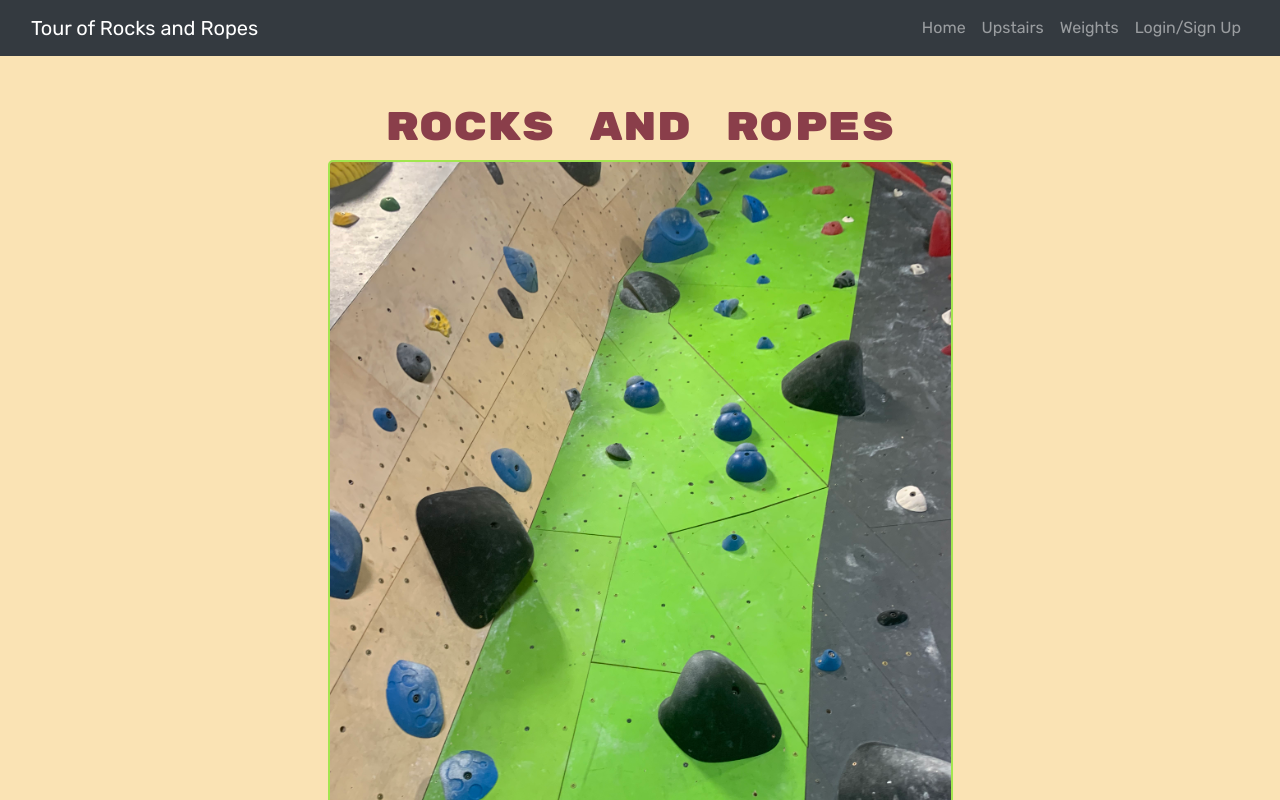
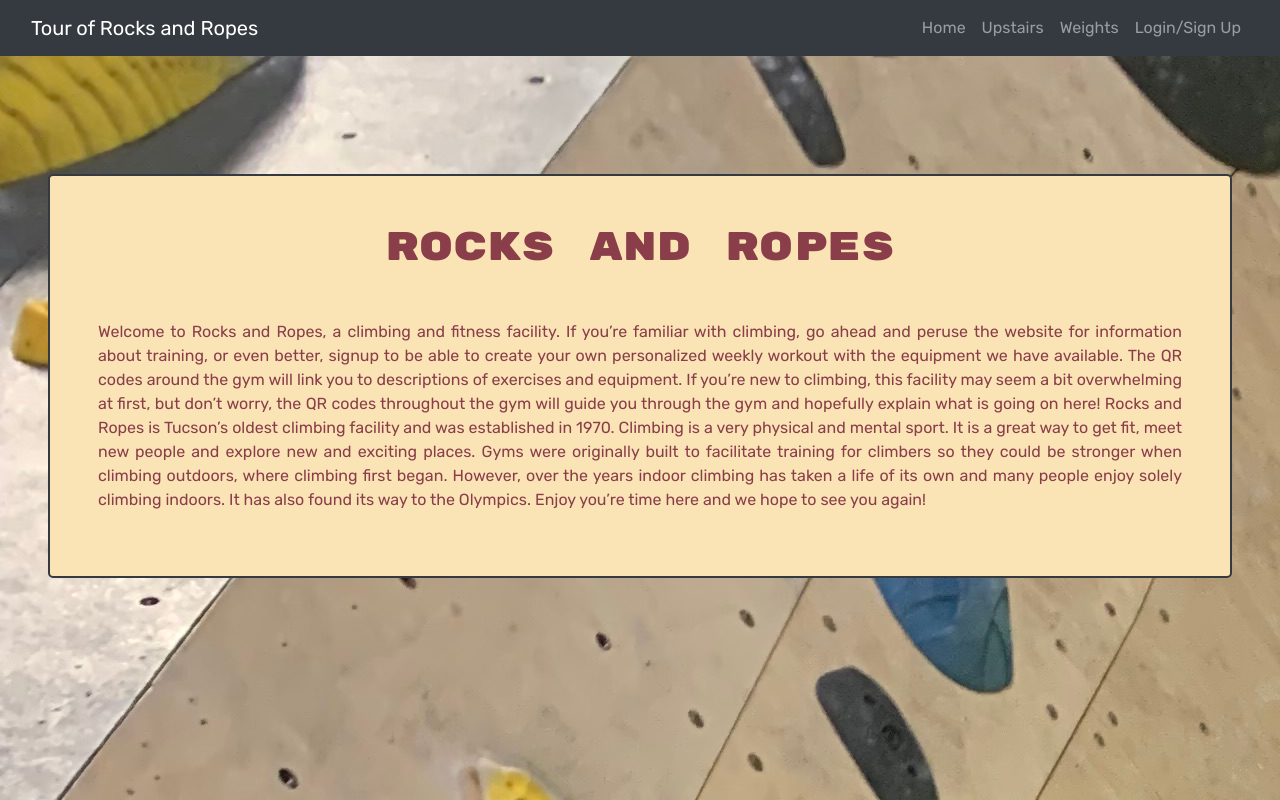
Before and after one commit to dmknapp2385/rocks-and-ropes, a React (Create React App) app in the folder client/: page / in a window 1280 px wide. Shown: the top 800 px of the page. Built offline with nearby package versions, Linux system fonts and the light colour scheme.

Commit message:
styled home page/added background image

```diff
--- a/client/src/Pages/Home.js
+++ b/client/src/Pages/Home.js
@@ -1,20 +1,24 @@
 import React from "react";
 import homeRock from '../assets/Images/IMG-1343.jpg';
-import { Container } from 'react-bootstrap';
+import { Container, Col, Row } from 'react-bootstrap';
 
 
-function Homepage () {
-    return(
-        <Container className="text-center mt-5" fluid>
-            <h1>Rocks and Ropes</h1>
-            <img src={homeRock} style={{width: '50%'}} alt='Main gym'/>
-            <p className="text-justify mt-5">
+function Homepage() {
+  return (
+    <Container className='text-center bg-image' style={{ height: '100vh' }} fluid>
+      <Row className='d-flex align-items-center' style={{ height: '80%'}}>
+
+        <Col className='p-5 m-5 align-items-start background-tan mainPage'>
+          <h1>Rocks and Ropes</h1>
+          <p className='text-justify mt-5'>
             Welcome to Rocks and Ropes, a climbing and fitness facility. If you’re familiar with climbing, go ahead and peruse the website for information about training, or even better, signup to be able to create your own personalized weekly workout with the equipment we have available.  The QR codes around the gym will link you to descriptions of exercises and equipment.
             If you’re new to climbing, this facility may seem a bit overwhelming at first, but don’t worry, the QR codes throughout the gym will guide you through the gym and hopefully explain what is going on here!
             Rocks and Ropes is Tucson’s oldest climbing facility and was established in 1970. Climbing is a very physical and mental sport. It is a great way to get fit, meet new people and explore new and exciting places. Gyms were originally built to facilitate training for climbers so they could be stronger when climbing outdoors, where climbing first began. However, over the years indoor climbing has taken a life of its own and many people enjoy solely climbing indoors. It has also found its way to the Olympics. Enjoy you’re time here and we hope to see you again!
-            </p>
-        </Container>
-    )
+          </p>
+        </Col>
+      </Row>
+    </Container>
+  )
 }
 
 export default Homepage;
--- a/client/src/index.css
+++ b/client/src/index.css
@@ -14,8 +14,12 @@ body {
   color: var(--red);
 }
 
-img {
+img{
   border: 2px solid var(--green);
+  border-radius: 5px;
+}
+.mainPage{
+  border: 2px solid var(--dark-grey);
   border-radius: 5px;
 }
 
@@ -46,6 +50,9 @@ img {
 }
 .text-tan{
   color: var(--tan);
+}
+.bg-image{
+  background-image: url('./assets/Images/IMG-1343.jpg');
 }
 
 h1,
```
